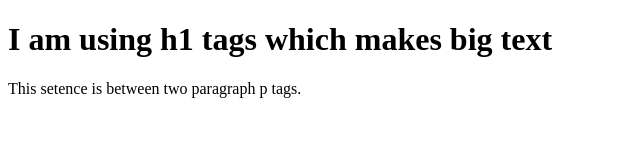
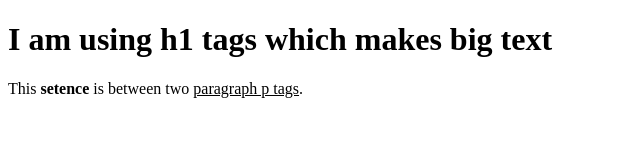
Before and after one commit to fp4257/exploring-cs, a plain HTML site: page index.html in a window 1280 px wide. Shown: the full height of the page, 0-640 px from the left. Drawn offline with Linux system fonts and the light colour scheme.

Commit message:
added bold and underline tags

```diff
--- a/index.html
+++ b/index.html
@@ -2,7 +2,7 @@
 <html>
  <body>
 <h1> I am using h1 tags which makes big text</h1>
-   	<p> This setence is between two paragraph p tags.</p>
+  <p> This <b>setence</b> is between two <u>paragraph p tags</u>.</p>
 
  </body>
 </html>
```
